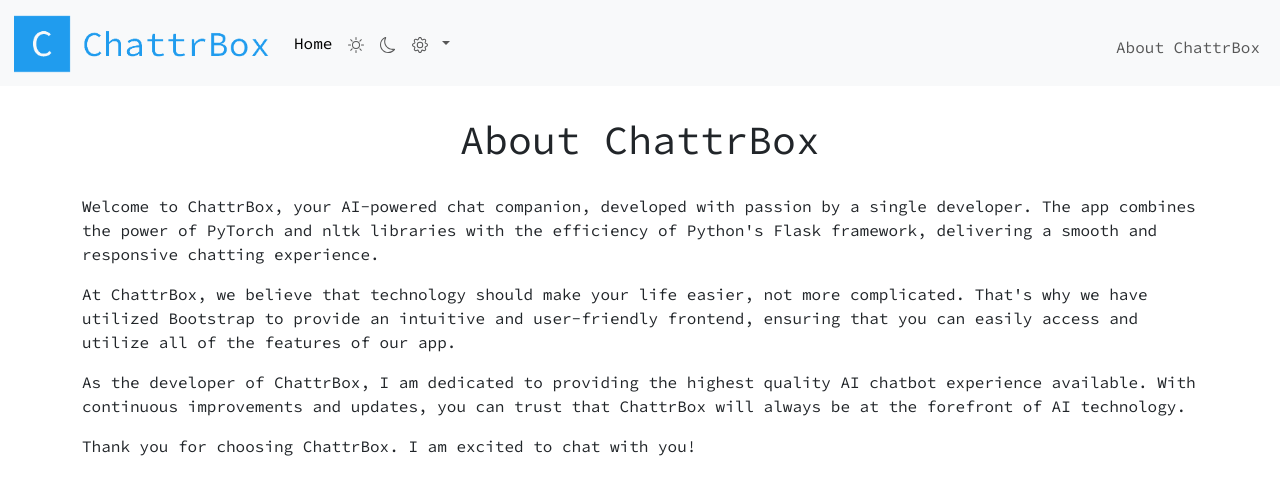
After one commit to rhythmd18/ChattrBox, a Flask app: page /aboutus in a window 1280 px wide. The commit adds this page. Shown: the top 495 px of the page. Run offline with Flask 2, Linux system fonts and the light colour scheme; a user stored in the database is signed in; some libraries are stand-ins or nearby versions.

Commit message:
All Changes made

```diff
--- a/ChattrBox/app.py
+++ b/ChattrBox/app.py
@@ -166,3 +166,8 @@
 
     else:
         return render_template("change-password.html")
+
+@app.route("/aboutus")
+@login_required
+def aboutus():
+    return render_template("aboutus.html")
--- /dev/null
+++ b/ChattrBox/templates/aboutus.html
@@ -0,0 +1,15 @@
+{% extends "layout_after_signin.html" %}
+
+{% block title %}
+  About ChattrBox
+{% endblock %}
+
+{% block main %}
+  <h1>About ChattrBox</h1>
+  <div class="container" id="aboutus">
+      <p>Welcome to ChattrBox, your AI-powered chat companion, developed with passion by a single developer. The app combines the power of PyTorch and nltk libraries with the efficiency of Python's Flask framework, delivering a smooth and responsive chatting experience.</p>
+      <p>At ChattrBox, we believe that technology should make your life easier, not more complicated. That's why we have utilized Bootstrap to provide an intuitive and user-friendly frontend, ensuring that you can easily access and utilize all of the features of our app.</p>
+      <p>As the developer of ChattrBox, I am dedicated to providing the highest quality AI chatbot experience available. With continuous improvements and updates, you can trust that ChattrBox will always be at the forefront of AI technology.</p>
+      <p>Thank you for choosing ChattrBox. I am excited to chat with you!</p>
+  </div>
+{% endblock %}
--- a/ChattrBox/templates/apology.html
+++ b/ChattrBox/templates/apology.html
@@ -1,10 +1,10 @@
-{% extends "layout.html" %}
+{% extends "layout_before_signin.html" %}
 
 {% block title %}
     Apology
 {% endblock %}
 
-{% block body %}
+{% block main %}
     <img src="/static/My project.png" alt="ChattrBox Logo" class="login-img">
     <p>{{ message }}</p>
     <div class="container" id="apology">
--- a/ChattrBox/templates/layout_after_signin.html
+++ b/ChattrBox/templates/layout_after_signin.html
@@ -20,19 +20,39 @@
                     <a class="nav-link active" aria-current="page" href="/">Home</a>
                 </li>
                 <li class="nav-item">
-                <a class="nav-link" href="#">Link</a>
+                    <a class="nav-link" id="light-button" role="button">
+                        <svg xmlns="http://www.w3.org/2000/svg" width="16" height="16" fill="currentColor" class="bi bi-sun" viewBox="0 0 16 16" id="light-button" role="button">
+                            <path d="M8 11a3 3 0 1 1 0-6 3 3 0 0 1 0 6zm0 1a4 4 0 1 0 0-8 4 4 0 0 0 0 8zM8 0a.5.5 0 0 1 .5.5v2a.5.5 0 0 1-1 0v-2A.5.5 0 0 1 8 0zm0 13a.5.5 0 0 1 .5.5v2a.5.5 0 0 1-1 0v-2A.5.5 0 0 1 8 13zm8-5a.5.5 0 0 1-.5.5h-2a.5.5 0 0 1 0-1h2a.5.5 0 0 1 .5.5zM3 8a.5.5 0 0 1-.5.5h-2a.5.5 0 0 1 0-1h2A.5.5 0 0 1 3 8zm10.657-5.657a.5.5 0 0 1 0 .707l-1.414 1.415a.5.5 0 1 1-.707-.708l1.414-1.414a.5.5 0 0 1 .707 0zm-9.193 9.193a.5.5 0 0 1 0 .707L3.05 13.657a.5.5 0 0 1-.707-.707l1.414-1.414a.5.5 0 0 1 .707 0zm9.193 2.121a.5.5 0 0 1-.707 0l-1.414-1.414a.5.5 0 0 1 .707-.707l1.414 1.414a.5.5 0 0 1 0 .707zM4.464 4.465a.5.5 0 0 1-.707 0L2.343 3.05a.5.5 0 1 1 .707-.707l1.414 1.414a.5.5 0 0 1 0 .708z"/>
+                        </svg>
+                    </a>
+                </li>
+                <li class="nav-item">
+                    <a class="nav-link" id="dark-button" role="button">
+                        <svg xmlns="http://www.w3.org/2000/svg" width="16" height="16" fill="currentColor" class="bi bi-moon" viewBox="0 0 16 16" id="dark-button" role="button">
+                            <path d="M6 .278a.768.768 0 0 1 .08.858 7.208 7.208 0 0 0-.878 3.46c0 4.021 3.278 7.277 7.318 7.277.527 0 1.04-.055 1.533-.16a.787.787 0 0 1 .81.316.733.733 0 0 1-.031.893A8.349 8.349 0 0 1 8.344 16C3.734 16 0 12.286 0 7.71 0 4.266 2.114 1.312 5.124.06A.752.752 0 0 1 6 .278zM4.858 1.311A7.269 7.269 0 0 0 1.025 7.71c0 4.02 3.279 7.276 7.319 7.276a7.316 7.316 0 0 0 5.205-2.162c-.337.042-.68.063-1.029.063-4.61 0-8.343-3.714-8.343-8.29 0-1.167.242-2.278.681-3.286z"/>
+                        </svg>
+                    </a></li>
                 </li>
                 <li class="nav-item dropdown">
                     <a class="nav-link dropdown-toggle" href="#" role="button" data-bs-toggle="dropdown" aria-expanded="false">
-                Options
+                        <svg xmlns="http://www.w3.org/2000/svg" width="16" height="16" fill="currentColor" class="bi bi-gear" viewBox="0 0 16 16">
+                            <path d="M8 4.754a3.246 3.246 0 1 0 0 6.492 3.246 3.246 0 0 0 0-6.492zM5.754 8a2.246 2.246 0 1 1 4.492 0 2.246 2.246 0 0 1-4.492 0z"/>
+                            <path d="M9.796 1.343c-.527-1.79-3.065-1.79-3.592 0l-.094.319a.873.873 0 0 1-1.255.52l-.292-.16c-1.64-.892-3.433.902-2.54 2.541l.159.292a.873.873 0 0 1-.52 1.255l-.319.094c-1.79.527-1.79 3.065 0 3.592l.319.094a.873.873 0 0 1 .52 1.255l-.16.292c-.892 1.64.901 3.434 2.541 2.54l.292-.159a.873.873 0 0 1 1.255.52l.094.319c.527 1.79 3.065 1.79 3.592 0l.094-.319a.873.873 0 0 1 1.255-.52l.292.16c1.64.893 3.434-.902 2.54-2.541l-.159-.292a.873.873 0 0 1 .52-1.255l.319-.094c1.79-.527 1.79-3.065 0-3.592l-.319-.094a.873.873 0 0 1-.52-1.255l.16-.292c.893-1.64-.902-3.433-2.541-2.54l-.292.159a.873.873 0 0 1-1.255-.52l-.094-.319zm-2.633.283c.246-.835 1.428-.835 1.674 0l.094.319a1.873 1.873 0 0 0 2.693 1.115l.291-.16c.764-.415 1.6.42 1.184 1.185l-.159.292a1.873 1.873 0 0 0 1.116 2.692l.318.094c.835.246.835 1.428 0 1.674l-.319.094a1.873 1.873 0 0 0-1.115 2.693l.16.291c.415.764-.42 1.6-1.185 1.184l-.291-.159a1.873 1.873 0 0 0-2.693 1.116l-.094.318c-.246.835-1.428.835-1.674 0l-.094-.319a1.873 1.873 0 0 0-2.692-1.115l-.292.16c-.764.415-1.6-.42-1.184-1.185l.159-.291A1.873 1.873 0 0 0 1.945 8.93l-.319-.094c-.835-.246-.835-1.428 0-1.674l.319-.094A1.873 1.873 0 0 0 3.06 4.377l-.16-.292c-.415-.764.42-1.6 1.185-1.184l.292.159a1.873 1.873 0 0 0 2.692-1.115l.094-.319z"/>
+                        </svg>
                     </a>
-                <ul class="dropdown-menu">
-                <li><a class="dropdown-item" id="light-button" role="button">Light Mode</a></li>
-                <li><a class="dropdown-item" id="dark-button" role="button">Dark Mode</a></li>
+                    <ul class="dropdown-menu shadow p-2 mb-3 bg-body-tertiary">
                         <li><a class="dropdown-item" href="/changepassword">Change Password</a></li>
                         <li><hr class="dropdown-divider"></li>
-                <li><a class="dropdown-item" href="/logout">Log Out</a></li>
+                        <li><a class="dropdown-item" href="/logout">Log Out <svg xmlns="http://www.w3.org/2000/svg" width="16" height="16" fill="currentColor" class="bi bi-power" viewBox="0 0 16 16">
+                            <path d="M7.5 1v7h1V1h-1z"/>
+                            <path d="M3 8.812a4.999 4.999 0 0 1 2.578-4.375l-.485-.874A6 6 0 1 0 11 3.616l-.501.865A5 5 0 1 1 3 8.812z"/>
+                          </svg></a></li>
                     </ul>
+                </li>
+            </ul>
+            <ul class="navbar-nav ms-auto mt-2">
+                <li class="nav-item">
+                    <a class="nav-link" href="/aboutus">About ChattrBox</a>
                 </li>
             </ul>
         </div>
```
Lines whose indentation alone changed are shown as unchanged.
